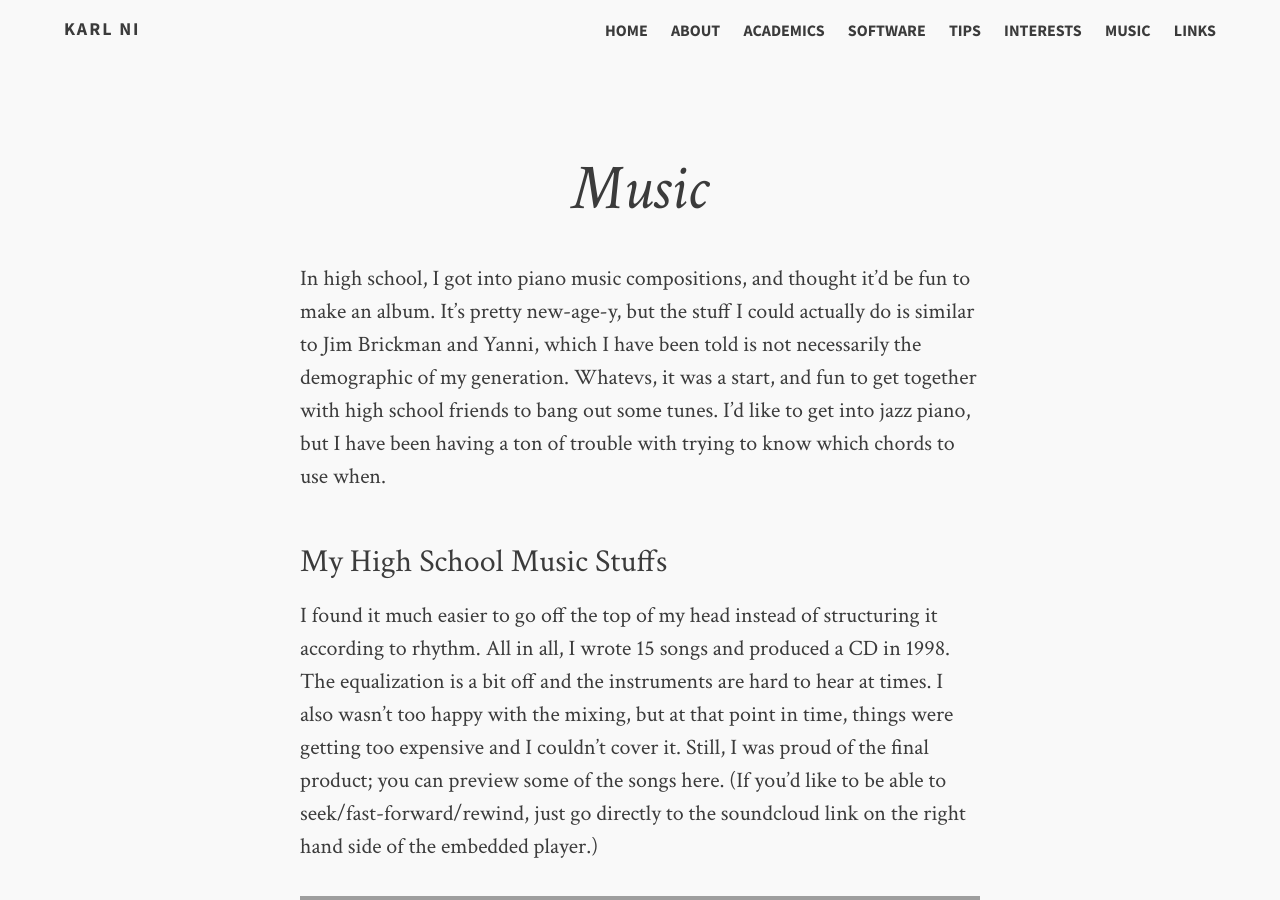
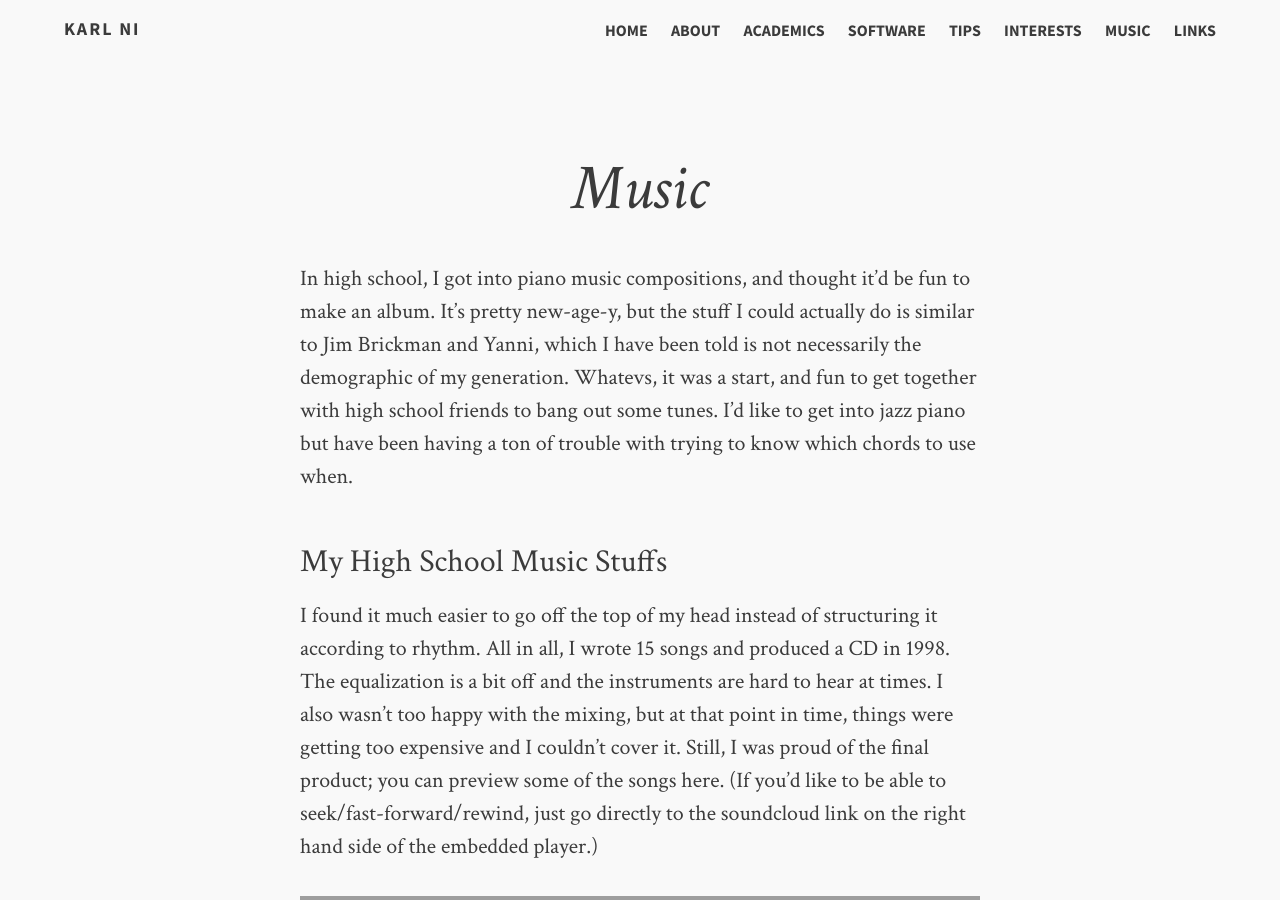
Before and after one commit to UCKarl/UCKarl.github.io, a Jekyll site: the page built from music.md, in a window 1280 px wide and 900 px high. Built offline with Jekyll 4.4.1, drawn with Linux system fonts in a browser that asks for light colours; comment, search, counter and statistics services are not loaded; some of the changed text lies outside the part shown; grey boxes are pictures that could not be loaded.

```diff
--- a/music.md
+++ b/music.md
@@ -5,7 +5,7 @@ title: Music
 tags: [music]
 ---
 
-In high school, I got into piano music compositions, and thought it'd be fun to make an album. It's pretty new-age-y, but the stuff I could actually do is similar to Jim Brickman and Yanni, which I have been told is not necessarily the demographic of my generation. Whatevs, it was a start, and fun to get together with high school friends to bang out some tunes. I'd like to get into jazz piano, but I have been having a ton of trouble with trying to know which chords to use when.
+In high school, I got into piano music compositions, and thought it'd be fun to make an album. It's pretty new-age-y, but the stuff I could actually do is similar to Jim Brickman and Yanni, which I have been told is not necessarily the demographic of my generation. Whatevs, it was a start, and fun to get together with high school friends to bang out some tunes. I'd like to get into jazz piano but have been having a ton of trouble with trying to know which chords to use when.
 
 ### My High School Music Stuffs
 
```
Also changed, not shown: other parts of music.md (+4 -0 lines).
